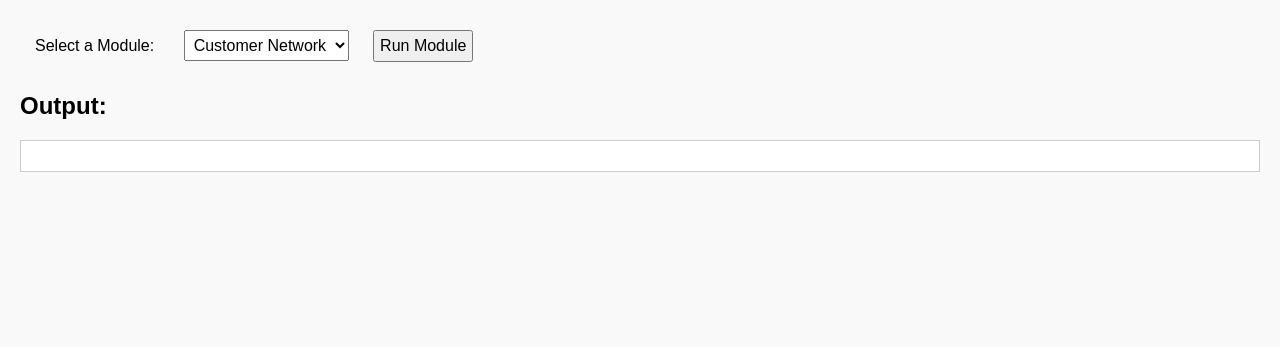
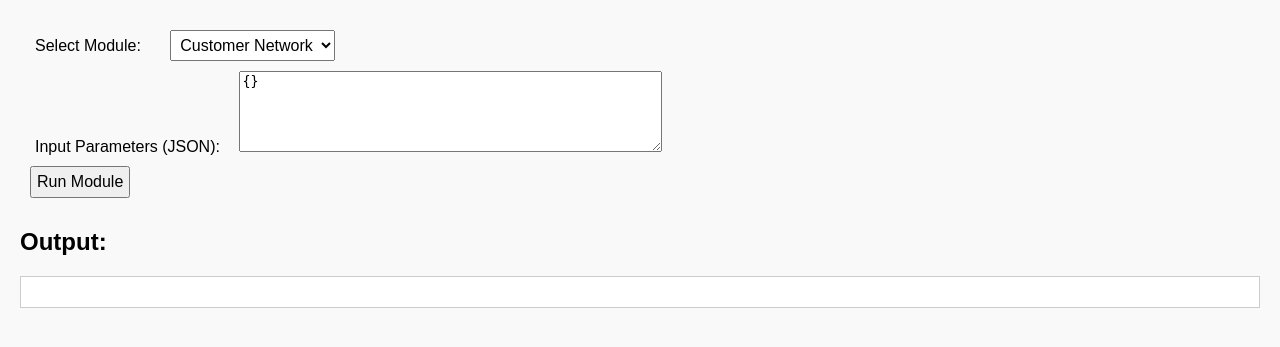
Before and after one commit to Zoeeeq/Data-Structures-and-Algorithms-for-E-commerce, a Flask app: page / in a window 1280 px wide. Shown: the part 130-477 px from the top of the page. Run offline with Flask 3, Linux system fonts and the light colour scheme.

Commit message:
Update index.html

```diff
--- a/templates/index.html
+++ b/templates/index.html
@@ -2,7 +2,7 @@
 <html lang="en">
 <head>
     <meta charset="UTF-8">
-    <title>Project Testing & Visualization Platform</title>
+    <title>Module Testing & Visualization Platform</title>
     <link rel="stylesheet" href="{{ url_for('static', filename='style.css') }}">
 </head>
 <body>
@@ -11,15 +11,21 @@
     </header>
     <main>
         <section>
-            <label for="module-select">Select a Module:</label>
+            <label for="module-select">Select Module:</label>
             <select id="module-select">
                 <option value="customer_network">Customer Network</option>
-                <option value="disk_based_tree">Disk-Based Tree</option>
+                <option value="disk_based_tree">Disk-based Tree</option>
                 <option value="marketing_task">Marketing Task</option>
                 <option value="product_search">Product Search</option>
                 <option value="system_test">System Test</option>
                 <option value="visualization_utils">Visualization Utils</option>
             </select>
+        </section>
+        <section>
+            <label for="parameters">Input Parameters (JSON):</label>
+            <textarea id="parameters" rows="5" cols="50">{}</textarea>
+        </section>
+        <section>
             <button id="run-button">Run Module</button>
         </section>
         <section>
@@ -30,10 +36,18 @@
     <script>
         document.getElementById('run-button').addEventListener('click', async () => {
             const module = document.getElementById('module-select').value;
+            const paramsText = document.getElementById('parameters').value;
+            let params;
+            try {
+                params = JSON.parse(paramsText);
+            } catch (e) {
+                alert("Invalid JSON input.");
+                return;
+            }
             const response = await fetch('/run', {
                 method: 'POST',
                 headers: { 'Content-Type': 'application/json' },
-                body: JSON.stringify({ module })
+                body: JSON.stringify({ module, parameters: params })
             });
             const data = await response.json();
             document.getElementById('result').textContent = JSON.stringify(data.result, null, 2);
```
